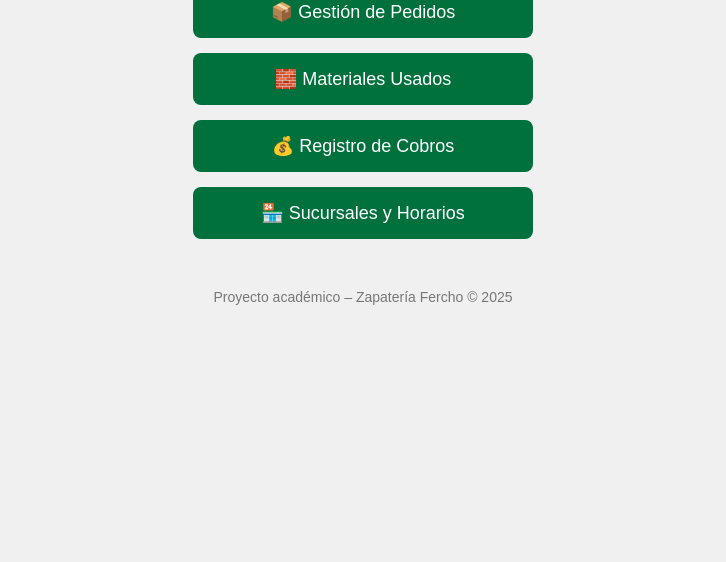
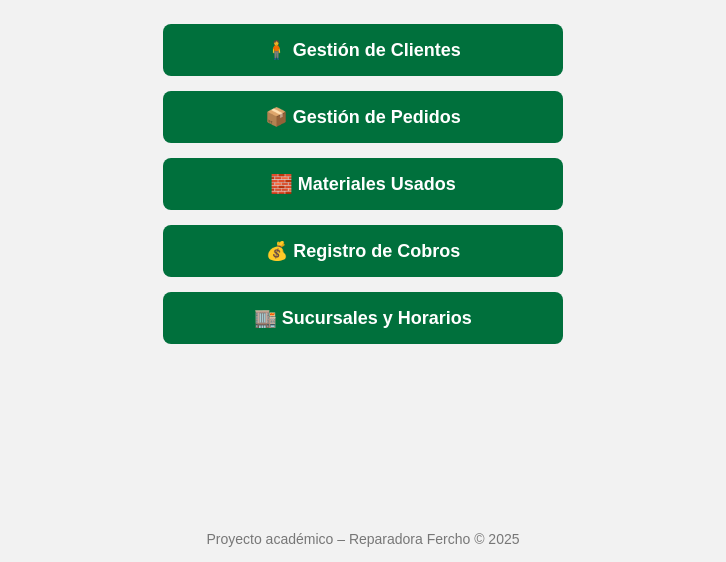
Before and after one commit to DerezzedNC/zapateria, a plain HTML site: page wwwroot/index.html in a window 1280 px wide. Shown: the part 238-800 px from the top of the page, without its empty margins (277-1003 px from the left). Drawn offline with Linux system fonts and the light colour scheme.

Commit message:
actualizacion html 4

```diff
--- a/wwwroot/index.html
+++ b/wwwroot/index.html
@@ -1,41 +1,61 @@
 <!DOCTYPE html>
 <html lang="es">
 <head>
-  <meta charset="UTF-8" />
-  <title>Zapatería Fercho - Inventario</title>
+  <meta charset="UTF-8">
+  <title>Inicio - Reparadora Fercho</title>
   <style>
     body {
       font-family: Arial, sans-serif;
-      background-color: #f0f0f0;
-      padding: 50px;
-      text-align: center;
+      background-color: #f2f2f2;
+      margin: 0;
+      padding: 0;
+      display: flex;
+      flex-direction: column;
+      min-height: 100vh;
+    }
+
+    .container {
+      display: flex;
+      flex-direction: column;
+      align-items: center;
+      justify-content: center;
+      flex: 1;
+      padding: 40px 20px;
     }
 
     h1 {
       color: #003865;
-      margin-bottom: 40px;
+      text-align: center;
+      margin-bottom: 30px;
     }
 
-    .boton {
-      display: block;
-      margin: 15px auto;
-      padding: 15px 30px;
-      font-size: 18px;
+    .botones {
+      display: flex;
+      flex-direction: column;
+      gap: 15px;
+      width: 100%;
+      max-width: 400px;
+    }
+
+    .botones a {
       background-color: #00703c;
       color: white;
-      border: none;
+      padding: 15px;
+      text-align: center;
       border-radius: 8px;
       text-decoration: none;
-      width: 280px;
+      font-size: 18px;
+      font-weight: bold;
       transition: background-color 0.3s;
     }
 
-    .boton:hover {
-      background-color: #005b2e;
+    .botones a:hover {
+      background-color: #005f2c;
     }
 
-    .footer {
-      margin-top: 50px;
+    footer {
+      text-align: center;
+      padding: 15px;
       font-size: 14px;
       color: #777;
     }
@@ -43,17 +63,21 @@
 </head>
 <body>
 
-  <h1>🛠️ Sistema de Inventario - Zapatería Fercho</h1>
+  <div class="container">
+    <h1>🔧 Reparadora de Calzado Fercho</h1>
 
-  <a href="clientes.html" class="boton">👤 Gestión de Clientes</a>
-  <a href="pedidos.html" class="boton">📦 Gestión de Pedidos</a>
-  <a href="materiales.html" class="boton">🧱 Materiales Usados</a>
-  <a href="cobros.html" class="boton">💰 Registro de Cobros</a>
-  <a href="sucursales.html" class="boton">🏪 Sucursales y Horarios</a>
+    <div class="botones">
+      <a href="clientes.html">🧍 Gestión de Clientes</a>
+      <a href="pedidos.html">📦 Gestión de Pedidos</a>
+      <a href="materiales.html">🧱 Materiales Usados</a>
+      <a href="cobros.html">💰 Registro de Cobros</a>
+      <a href="sucursales.html">🏬 Sucursales y Horarios</a>
+    </div>
+  </div>
 
-  <div class="footer">
-    Proyecto académico – Zapatería Fercho © 2025
-  </div>
+  <footer>
+    Proyecto académico – Reparadora Fercho © 2025
+  </footer>
 
 </body>
 </html>
```
